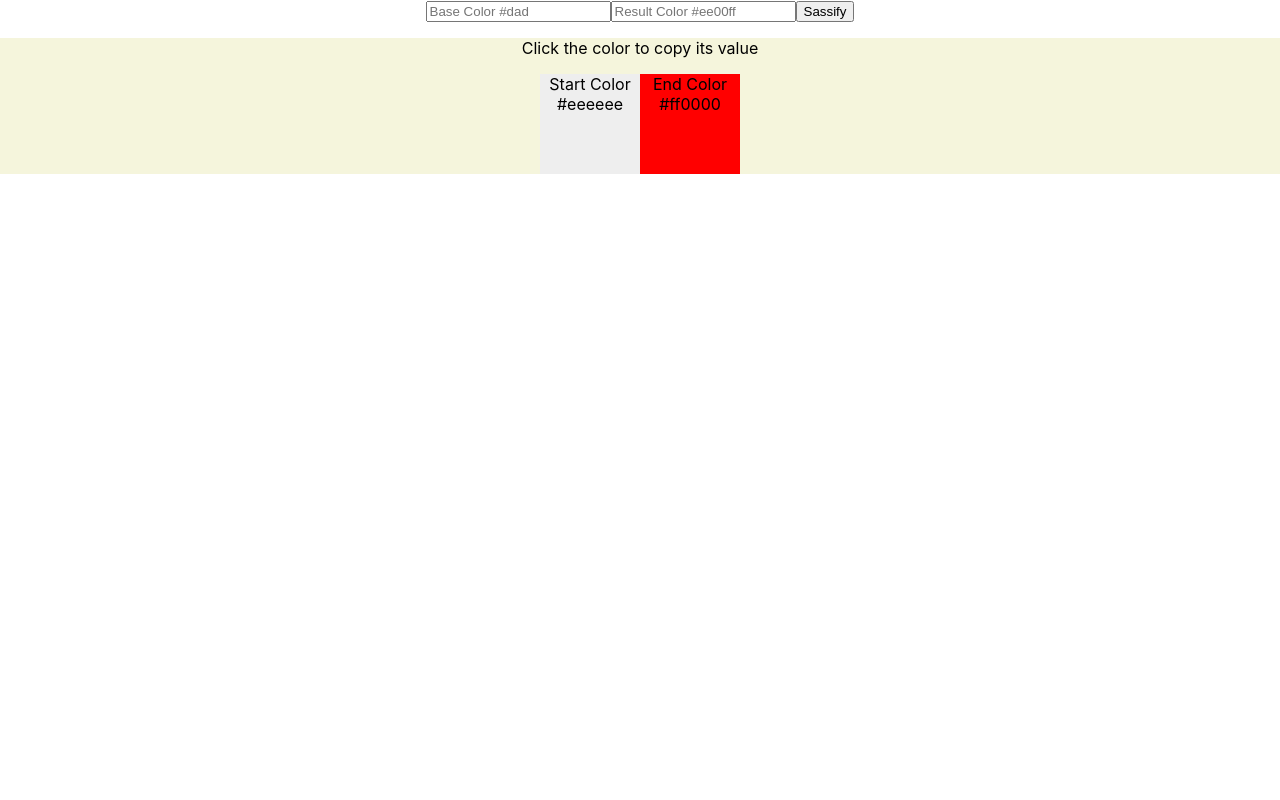
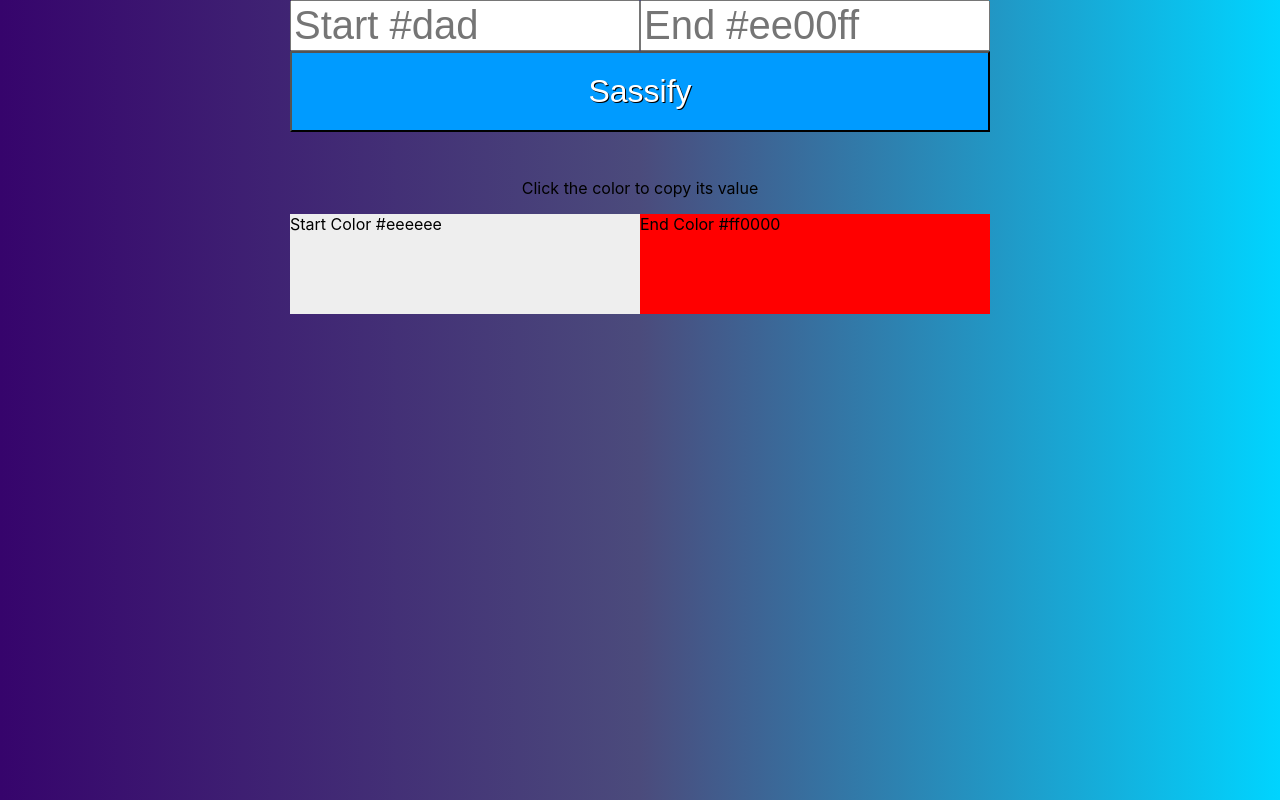
Before and after one commit to joshsmith01/sasscolorcalculator, a React (Create React App) app: page / in a window 1280 px wide. Built offline with nearby package versions, Linux system fonts and the light colour scheme.

Commit message:
Add some styles to start thinking about what it's going to look like

```diff
--- a/src/App.css
+++ b/src/App.css
@@ -1,27 +1,66 @@
+body {
+  background: rgb(54,4,108);
+  background: linear-gradient(90deg, rgba(54,4,108,1) 0%, rgba(75,75,124,1) 50%, rgba(0,212,255,1) 100%);
+  height: 100vh;
+}
 .App {
-  /*display: grid;*/
-  grid-template-columns: 25%  auto  25%;
-  grid-template-rows: 25% 100px auto;
+
+  display: grid;
+  grid-template-columns: 200px 700px 200px;
+  /*!*grid-template-rows: 25% 100px auto;*!*/
+  /*grid-auto-flow: column;*/
+  grid-auto-rows: auto;
+  /*text-align: center;*/
+  grid-gap: 30px;
+  justify-content: center;
   text-align: center;
+  /*height: 100vh;*/
 }
 form {
   grid-column-start: 2;
-  grid-column-end: 3;
-  grid-row-start: 2;
-  grid-row-end: 3;
+  /*grid-column-end: 3;*/
+  /*grid-row-start: 2;*/
+  /*grid-row-end: 3;*/
+  display: flex;
+  flex-wrap: wrap;
 }
-.color-display, .color-display-history {
+form input[type=text] {
+  flex-grow: 1;
+  font-size: 2.5rem;
+  width: 1px;
+}
+form button {
+  width: 100%;
+  font-size: 2rem;
+  padding: 20px;
+  background: #009bff;
+  color: white;
+  text-shadow: 1px 1px black;
+}
+form button:focus {
+  outline: red auto 5px;
+}
+.color-display {
   grid-column-start: 2;
-  grid-column-end: 3;
-  grid-row-start: 3;
-  background: beige;
+  /*grid-column-end: 3;*/
+  /*grid-row-start: 3;*/
+  /*background: beige;*/
 }
 .color-display-history {
-    display: block;
+  background: #eeeeee;
+  grid-column-start: 2;
+  /*!*grid-column-end: 3;*!*/
+  /*grid-row-start: auto;*/
+  /*background: pink;*/
   }
+code {
+  display: flex;
+  justify-content: center;
+  padding: .5rem;
+}
 .color-card {
   height: 100px;
-  width: 100px;
+  width: 50%;
   display: inline-flex;
 }
 .color-card-start {
--- a/src/App.js
+++ b/src/App.js
@@ -85,9 +85,9 @@ const App = () => {
   return (
       <div className="App">
         <form onSubmit={handleSubmit}>
-          <input type="text" name="colorStart" placeholder="Base Color #dad" onChange={handleChange}/>
-          <input type="text" name="colorEnd" placeholder="Result Color #ee00ff" onChange={handleChange}/>
-          <input type="submit" value="Sassify"/>
+          <input type="text" name="colorStart" placeholder="Start #dad" onChange={handleChange}/>
+          <input type="text" name="colorEnd" placeholder="End #ee00ff" onChange={handleChange}/>
+          <button type="submit" value="Sassify">Sassify</button>
         </form>
         <div className="color-display">
           <p>Click the color to copy its value</p>
@@ -101,7 +101,7 @@ const App = () => {
 
         {colorFunctionArray.map((item, index)  => (
           <div className="color-display-history" key={index}>
-            <p>{item}</p>
+            <code>{item}</code>
             <div className="color-card color-card-start" style={{background: colorsHsl.colorStartString}}>
               Start Color {colorsHsl.colorStartString}
             </div>
```
